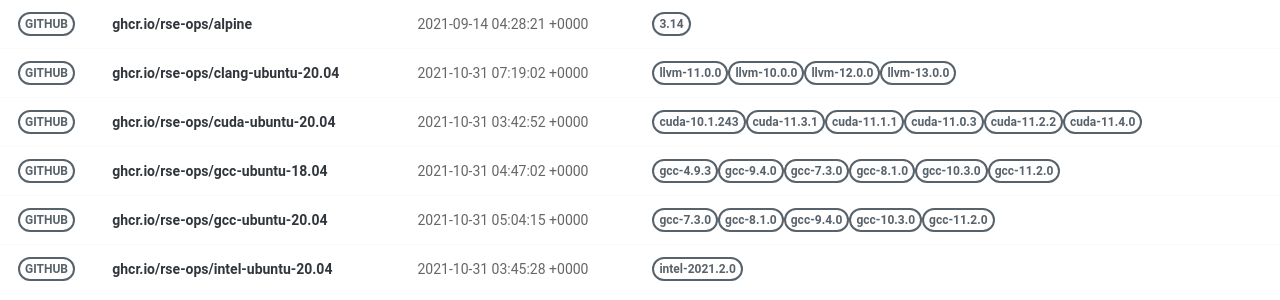
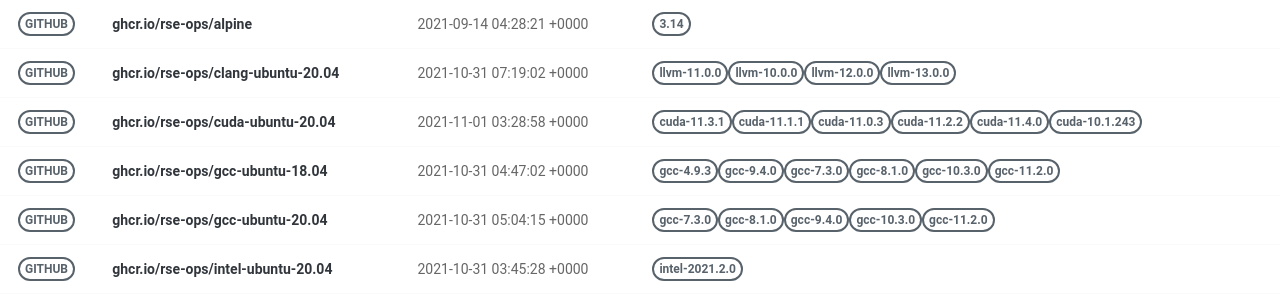
Before and after one commit to rse-ops/docker-images, a Jekyll site: the page built from pages/index.md, in a window 1280 px wide. Shown: the part 130-430 px from the top of the page. Built offline with Jekyll 4.4.1, drawn with Linux system fonts in a browser that asks for light colours; nearby versions of some CDN libraries.

Commit message:
Automated push to update library 2021-11-01

```diff
--- a/_library/ghcr.io-rse-ops-cuda-ubuntu-20.04.md
+++ b/_library/ghcr.io-rse-ops-cuda-ubuntu-20.04.md
@@ -1,14 +1,11 @@
 ---
 layout: container
 name: ghcr.io/rse-ops/cuda-ubuntu-20.04
-updated_at: 2021-10-31 03:42:52.048679
+updated_at: 2021-11-01 03:28:58.360426
 
 
 container_url: https://github.com/orgs/rse-ops/packages/container/package/cuda-ubuntu-20.04
 versions:
- - tag: cuda-10.1.243
-   dockerfile: https://github.com/rse-ops/docker-images/blob/main/ubuntu/cuda/Dockerfile
-   manifest: https://crane.ggcr.dev/manifest/ghcr.io/rse-ops/cuda-ubuntu-20.04:cuda-10.1.243
  - tag: cuda-11.3.1
    dockerfile: https://github.com/rse-ops/docker-images/blob/main/ubuntu/cuda/Dockerfile
    manifest: https://crane.ggcr.dev/manifest/ghcr.io/rse-ops/cuda-ubuntu-20.04:cuda-11.3.1
```
Also changed, not shown: other parts of _library/ghcr.io-rse-ops-cuda-ubuntu-20.04.md (+3 -0 lines).
